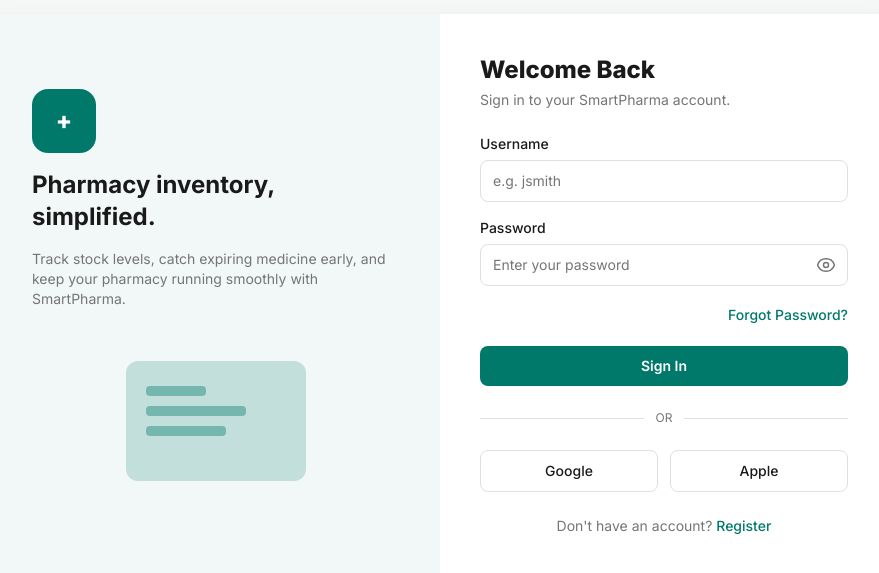
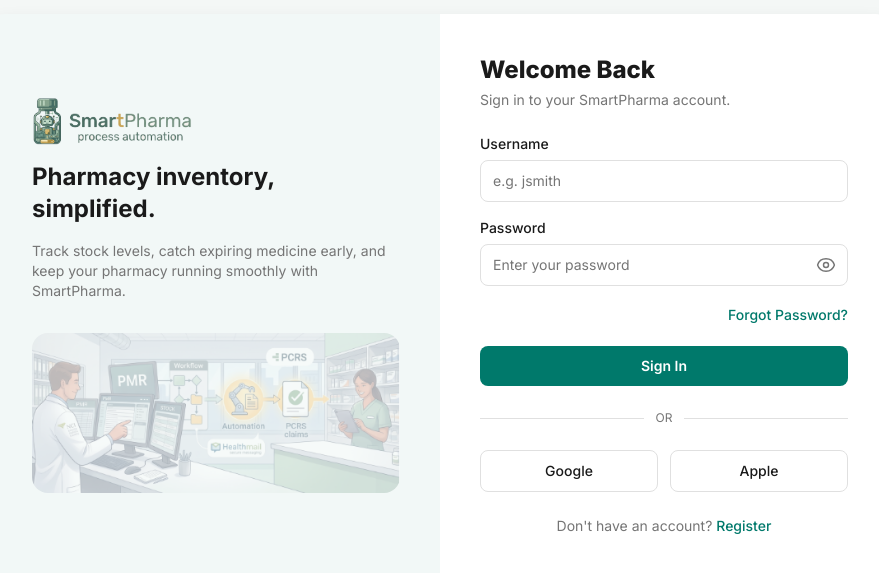
Before and after one commit to Nikolife13/SmartPharma, a React (Vite) app in the folder frontend-react/: page /login in a window 1280 px wide. Shown: the part 105-678 px from the top of the page, without its empty margins (200-1079 px from the left). Built offline with nearby package versions, Linux system fonts and the light colour scheme; no server answers.

Commit message:
Replace placeholder logo and auth-page illustrations with real brand assets

```diff
--- a/frontend-react/src/components/Navbar.jsx
+++ b/frontend-react/src/components/Navbar.jsx
@@ -1,6 +1,7 @@
 import { NavLink } from 'react-router-dom';
 import { useAuth } from '../context/AuthContext';
 import { IconDashboard, IconInventory, IconOrders, IconAnalytics, IconBell } from './icons';
+import logo from '../assets/Logo.png';
 
 const navLinkClasses = ({ isActive }) =>
   `flex items-center gap-2 rounded-control px-3 py-2 text-sm font-medium transition-colors ${
@@ -16,9 +17,7 @@
     <header className="sticky top-0 z-40 border-b border-border bg-surface shadow-soft">
       <div className="mx-auto flex h-16 max-w-7xl items-center justify-between px-4 sm:px-6 lg:px-8">
         <div className="flex items-center gap-8">
-          <span className="text-xl font-extrabold tracking-tight text-primary">
-            SmartPharma
-          </span>
+          <img src={logo} alt="SmartPharma" className="h-11 w-auto" />
           <nav className="hidden items-center gap-1 md:flex">
             {isSupplier ? (
               <NavLink to="/supplier/orders" className={navLinkClasses}>
--- a/frontend-react/src/pages/Login.jsx
+++ b/frontend-react/src/pages/Login.jsx
@@ -3,6 +3,8 @@
 import { useAuth } from '../context/AuthContext';
 import FormField, { inputClasses } from '../components/FormField';
 import { IconEye, IconEyeOff } from '../components/icons';
+import logo from '../assets/Logo.png';
+import formImage from '../assets/smart-pharma-form.png';
 
 export default function Login() {
   const { login } = useAuth();
@@ -44,20 +46,17 @@
       <div className="grid w-full max-w-4xl overflow-hidden rounded-card bg-surface shadow-card md:grid-cols-2">
         {/* Illustration side */}
         <div className="hidden flex-col justify-center gap-4 bg-primary/5 p-10 md:flex">
-          <div className="flex h-16 w-16 items-center justify-center rounded-2xl bg-primary text-2xl font-extrabold text-white">
-            +
-          </div>
+          <img src={logo} alt="SmartPharma" className="w-40" />
           <h2 className="text-2xl font-bold text-ink">Pharmacy inventory, simplified.</h2>
           <p className="text-sm text-muted">
             Track stock levels, catch expiring medicine early, and keep your pharmacy
             running smoothly with SmartPharma.
           </p>
-          <svg viewBox="0 0 200 160" className="mt-4 h-40 w-full text-primary/20">
-            <rect x="10" y="20" width="180" height="120" rx="12" fill="currentColor" />
-            <rect x="30" y="45" width="60" height="10" rx="4" className="fill-primary/40" />
-            <rect x="30" y="65" width="100" height="10" rx="4" className="fill-primary/40" />
-            <rect x="30" y="85" width="80" height="10" rx="4" className="fill-primary/40" />
-          </svg>
+          <img
+            src={formImage}
+            alt=""
+            className="mt-4 h-40 w-full rounded-2xl object-cover"
+          />
         </div>
 
         {/* Form side */}
--- a/frontend-react/src/pages/Register.jsx
+++ b/frontend-react/src/pages/Register.jsx
@@ -3,6 +3,8 @@
 import { useAuth } from '../context/AuthContext';
 import FormField, { inputClasses } from '../components/FormField';
 import { IconEye, IconEyeOff } from '../components/icons';
+import logo from '../assets/Logo.png';
+import formImage from '../assets/smart-pharma-form.png';
 
 export default function Register() {
   const { register } = useAuth();
@@ -56,19 +58,17 @@
     <div className="flex min-h-screen items-center justify-center bg-background px-4">
       <div className="grid w-full max-w-4xl overflow-hidden rounded-card bg-surface shadow-card md:grid-cols-2">
         <div className="hidden flex-col justify-center gap-4 bg-primary/5 p-10 md:flex">
-          <div className="flex h-16 w-16 items-center justify-center rounded-2xl bg-primary text-2xl font-extrabold text-white">
-            +
-          </div>
+          <img src={logo} alt="SmartPharma" className="w-56" />
           <h2 className="text-2xl font-bold text-ink">Join SmartPharma today.</h2>
           <p className="text-sm text-muted">
             Create an account as a Pharmacist, Manager, or Supplier to start managing
             inventory and catching stock issues before they become problems.
           </p>
-          <svg viewBox="0 0 200 160" className="mt-4 h-40 w-full text-primary/20">
-            <circle cx="100" cy="80" r="60" fill="currentColor" />
-            <circle cx="100" cy="65" r="18" className="fill-primary/50" />
-            <rect x="65" y="95" width="70" height="35" rx="17" className="fill-primary/50" />
-          </svg>
+          <img
+            src={formImage}
+            alt=""
+            className="mt-4 h-40 w-full rounded-2xl object-cover"
+          />
         </div>
 
         <div className="p-8 sm:p-10">
```
Also changed, not shown: frontend-react/src/assets/Logo.png (added), frontend-react/src/assets/smart-pharma-form.png (added).
